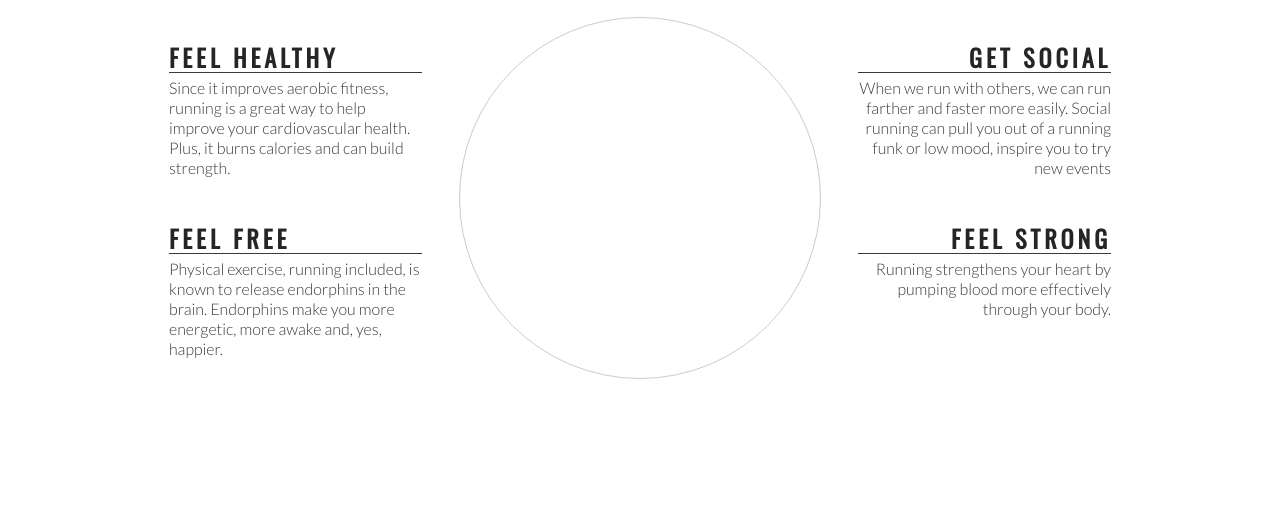
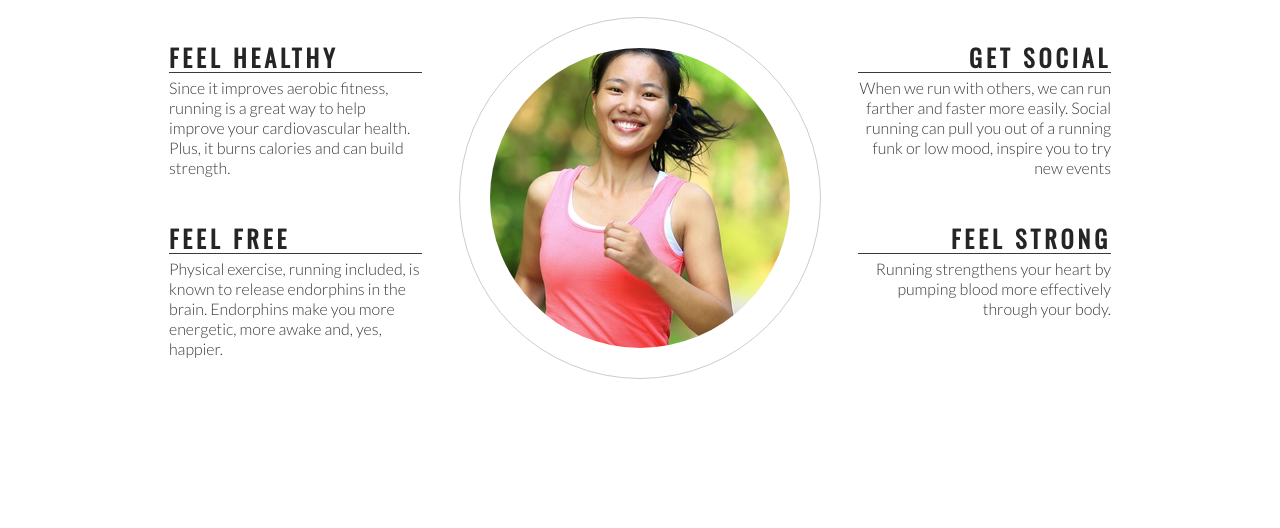
Before and after one commit to ssmi8/Love-Running, a plain HTML site: page index.html in a window 1280 px wide. Shown: the part 764-1292 px from the top of the page. Drawn offline with nearby package versions, Linux system fonts and the light colour scheme.

Commit message:
Add club ethos central image and style into circle

```diff
--- a/assets/css/style.css
+++ b/assets/css/style.css
@@ -187,3 +187,9 @@ hr {
     border-radius: 50%;
     margin: 0 auto;
 }
+
+#circle-cover-bg {
+    background: url('../images/ethos-center-image.jpg') no-repeat center center;
+    height: 100%;
+    border-radius: 50%;
+}
```
